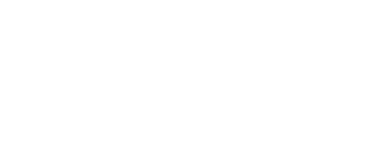
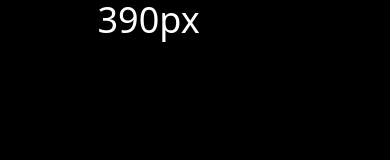
Before and after one commit to Raman41k/tailwind, a plain HTML site: page index.html in a window 390 px wide. Drawn offline with nearby package versions, Linux system fonts and the light colour scheme.

Commit message:
breakpoints classes and media queries

```diff
--- a/index.html
+++ b/index.html
@@ -1,12 +1,35 @@
 <!DOCTYPE html>
 <html lang="en">
+
 <head>
   <meta charset="UTF-8" />
   <meta http-equiv="X-UA-Compatible" content="IE=edge" />
   <meta name="viewport" content="width=device-width, initial-scale=1.0" />
   <script src="https://cdn.tailwindcss.com"></script>
-    <title>Title</title>
-    <body>
+  <title>Breakpoints & Media Queries</title>
+</head>
+<!-- Tailwind is mobile-first -->
 
+<body class="bg-black sm:bg-green-500 md:bg-orange-500 lg:bg-purple-500 xl:bg-pink-500 2xl:bg-white">
+  <h1 class="block w-1/2 text-white text-4xl mx-auto 2xl:text-black md:text-3xl"></h1>
+
+  <script>
+    function showBrowserWidth() {
+      const width = window.innerWidth;
+
+      document.querySelector('h1').innerText = `${width}px`;
+    }
+    window.onload = showBrowserWidth;
+    window.onresize = showBrowserWidth;
+  </script>
 </body>
+
 </html>
+
+<!-- Breakpoint Classes
+    sm	640px	  @media (min-width: 640px) { ... }
+    md	768px	  @media (min-width: 768px) { ... }
+    lg	1024px	@media (min-width: 1024px) { ... }
+    xl	1280px	@media (min-width: 1280px) { ... }
+    2xl	1536px	@media (min-width: 1536px) { ... }
+  -->
```
Lines whose indentation alone changed are shown as unchanged.
